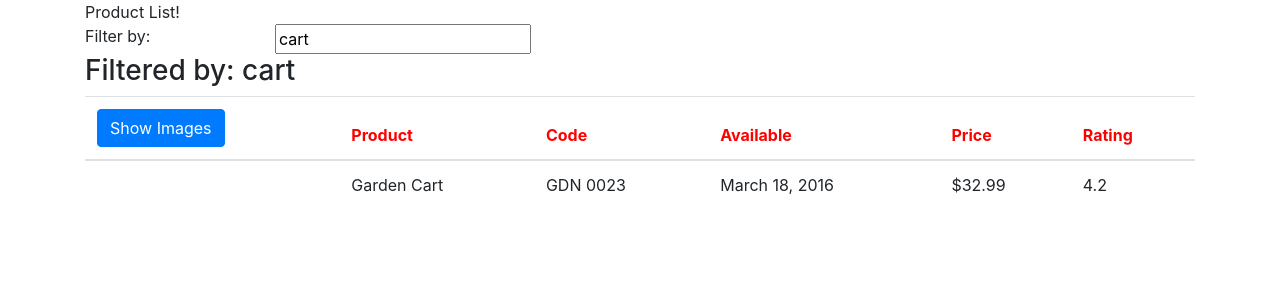
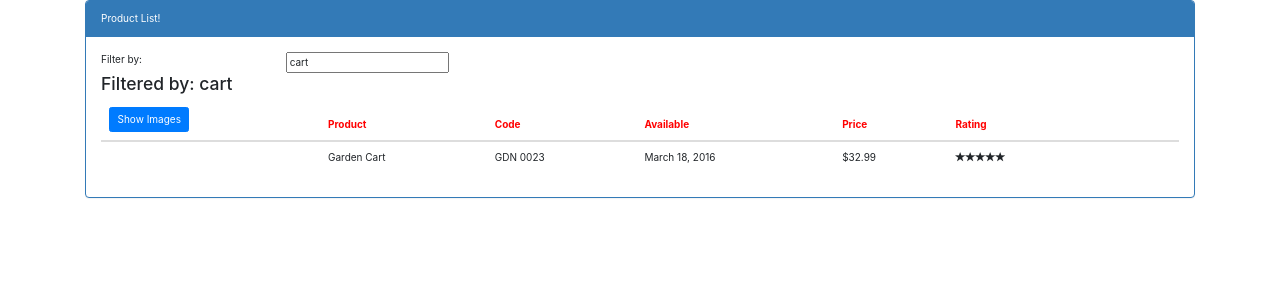
Before and after one commit to komitoff/APM, an Angular app in the folder APM/: page / in a window 1280 px wide. Shown: the top 300 px of the page. Built offline with nearby package versions, Linux system fonts and the light colour scheme.

Commit message:
Fixed glyph icons not working

```diff
--- a/APM/src/app/app.module.ts
+++ b/APM/src/app/app.module.ts
@@ -6,13 +6,15 @@ import { FormsModule } from '@angular/forms'
 import { AppComponent } from './app.component';
 import { ProductListComponent } from './products/product-list.component';
 import { ConvertToSpacesPipe } from './shared/convert-to-spaces.pipe';
+import { StarComponent } from './shared/star.component';
 
 
 @NgModule({
   declarations: [
     AppComponent,
     ProductListComponent,
-    ConvertToSpacesPipe
+    ConvertToSpacesPipe,
+    StarComponent
   ],
   imports: [
     BrowserModule,
--- a/APM/src/app/products/product-list.component.html
+++ b/APM/src/app/products/product-list.component.html
@@ -45,7 +45,7 @@
                         <td>{{ product.productCode | convertToSpaces: '-' }}</td>
                         <td>{{ product.releaseDate }}</td>
                         <td>{{ product.price | currency:'USD':true:'1.2-2' }}</td>
-                        <td>{{ product.starRating }}</td>
+                        <td><pm-star></pm-star></td>
                     </tr>
                 </thead>
                 <tbody>
--- a/APM/src/index.html
+++ b/APM/src/index.html
@@ -7,6 +7,8 @@
 
   <meta name="viewport" content="width=device-width, initial-scale=1">
   <link rel="icon" type="image/x-icon" href="favicon.ico">
+  <link data-require="bootstrap-css@3.3.6" data-semver="3.3.6"
+  rel="stylesheet" href="https://maxcdn.bootstrapcdn.com/bootstrap/3.3.6/css/bootstrap.css" />
 </head>
 <body>
   <app-root></app-root>
```
